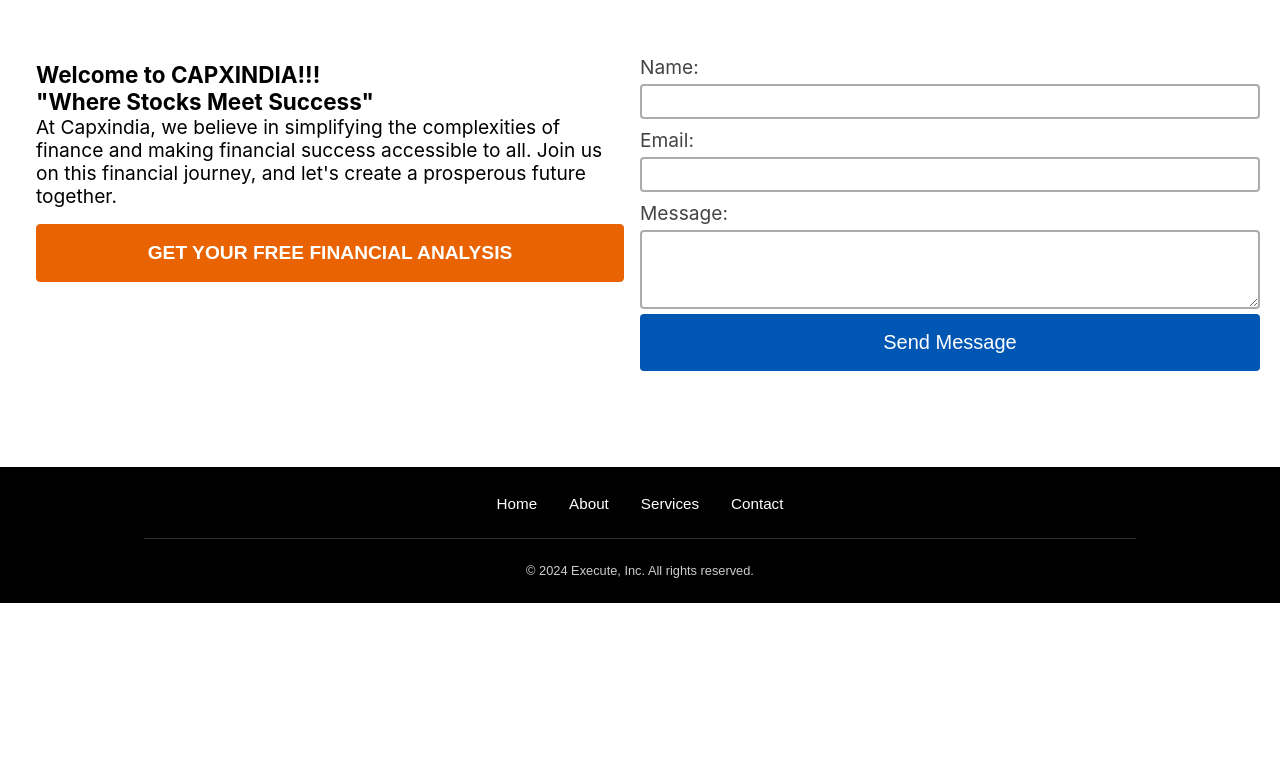
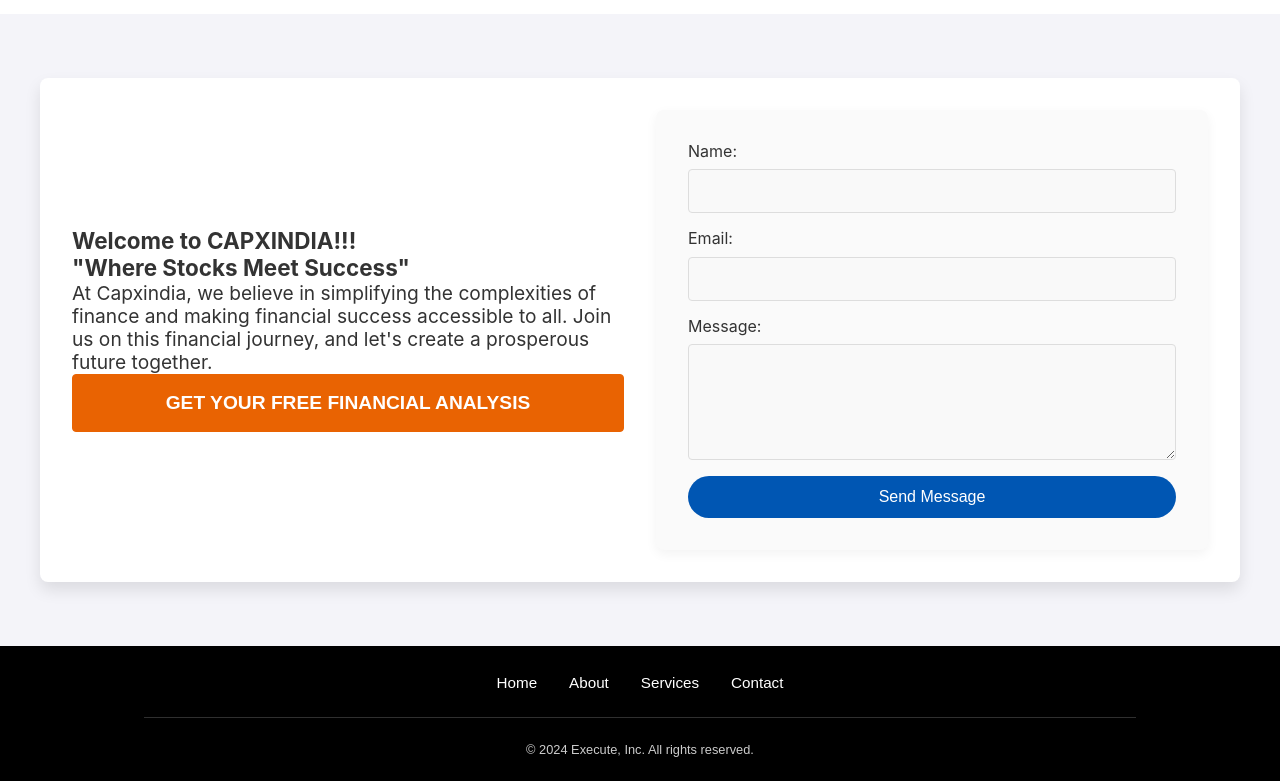
Before and after one commit to Manikm07-nikk/CapxIndia, a React (Create React App) app: page / in a window 1280 px wide. Shown: the part 3163-3944 px from the top of the page. Before the commit the page ends 3766 px from the top, so only its background shows below. Built offline with nearby package versions, Linux system fonts and the light colour scheme.

Commit message:
Update Contact.css

```diff
--- a/src/components/Contact.css
+++ b/src/components/Contact.css
@@ -1,88 +1,135 @@
+/* Main Contact Section */
 .contact {
-    margin: 5rem auto;
-    padding: 1rem;
-    width: 100%;
+    padding: 4rem 1rem;
+    background: #f4f4f9;
+    color: #333;
 }
 
 .contact .container {
-    width: 1240px;
-    margin: auto;
     display: grid;
-    grid-template-columns: repeat(2, 1fr);
+    grid-template-columns: 1fr 1fr;
+    gap: 2rem;
+    max-width: 1200px;
+    margin: 0 auto;
+    padding: 2rem;
+    background: #fff;
+    box-shadow: 0 8px 16px rgba(0, 0, 0, 0.1);
+    border-radius: 8px;
 }
 
+/* Left column styles */
 .contact .col-1 {
-    padding: 1rem;
     display: flex;
     flex-direction: column;
+    justify-content: center;
 }
 
-.contact .col-1 p:nth-child(1) {
-    font-size: 1.8rem;
+.contact .welcome-text {
+    font-size: 2rem;
+    color: #0056b3;
     font-style: italic;
 }
 
-.contact .col-1 p:nth-child(2) {
-    font-size: 3rem;
-    font-weight: 600;
-    margin: .5rem 0;
+.contact .tagline {
+    font-size: 2.5rem;
+    font-weight: 700;
+    margin: 0.5rem 0;
+    color: #222;
 }
 
-.contact .col-1 p:nth-child(3) {
+.contact .description {
     font-size: 1.2rem;
-    margin-bottom: 1rem;
+    line-height: 1.8;
+    margin-bottom: 1.5rem;
+    color: #555;
 }
 
-
-.contact .col-2 {
-    margin: auto;
+/* Call-to-action button */
+.cta-button {
+    padding: 12px 30px;
+    font-size: 1rem;
+    background-color: #0056b3;
+    color: #fff;
+    border: none;
+    border-radius: 50px;
+    cursor: pointer;
+    transition: background-color 0.3s ease;
+    box-shadow: 0 4px 8px rgba(0, 0, 0, 0.2);
 }
 
-
-@media screen and (max-width: 940px) {
-    .contact .container {
-        max-width: 100%;
-        grid-template-columns: 1fr;
-        grid-gap: 30px;
-    }
-
-    .contact iframe {
-        width: 100%;
-        height: auto;
-    }
+.cta-button:hover {
+    background-color: #004292;
+    box-shadow: 0 6px 12px rgba(0, 0, 0, 0.3);
 }
 
-
-
+/* Contact form styles */
 .contact-form {
     display: flex;
     flex-direction: column;
+    justify-content: center;
+    padding: 2rem;
+    background-color: #fafafa;
+    border-radius: 8px;
+    box-shadow: 0 4px 12px rgba(0, 0, 0, 0.05);
+}
+
+.contact-form h3 {
+    margin-bottom: 1rem;
+    font-size: 1.8rem;
+    color: #0056b3;
 }
 
 .contact-form label {
-    margin-top: 10px;
-    color: #454444;
+    margin-bottom: 0.5rem;
+    font-size: 1rem;
+    color: #333;
 }
+
 .contact-form input,
 .contact-form textarea {
-    padding: 10px;
-    margin-top: 5px;
-    border: 2px solid #aeaaaa;
+    padding: 12px;
+    margin-bottom: 1rem;
+    border: 1px solid #ddd;
     border-radius: 4px;
-    font-size: 10px;
+    font-size: 1rem;
+    background-color: #f9f9f9;
 }
 
-.contact-form button {
-    margin-top: 5px;
-    padding: 17px;
-    background-color:  #0056b3;
-    color: #fff;
-    border: none;
-    border-radius: 4px;
-    font-size: 20px;
-    cursor: pointer;
+.contact-form input:focus,
+.contact-form textarea:focus {
+    border-color: #0056b3;
+    outline: none;
+    background-color: #fff;
 }
 
-.contact-form button:hover {
-    background-color:rgb(0, 0, 0);
+.submit-button {
+    padding: 12px 30px;
+    background-color: #0056b3;
+    color: white;
+    border: none;
+    border-radius: 50px;
+    cursor: pointer;
+    font-size: 1rem;
+    transition: background-color 0.3s ease;
 }
+
+.submit-button:hover {
+    background-color: #004292;
+}
+
+/* Responsive Design */
+@media (max-width: 940px) {
+    .contact .container {
+        grid-template-columns: 1fr;
+        padding: 1rem;
+    }
+
+    .cta-button {
+        width: 100%;
+        text-align: center;
+    }
+
+    .submit-button {
+        width: 100%;
+    }
+}
```
